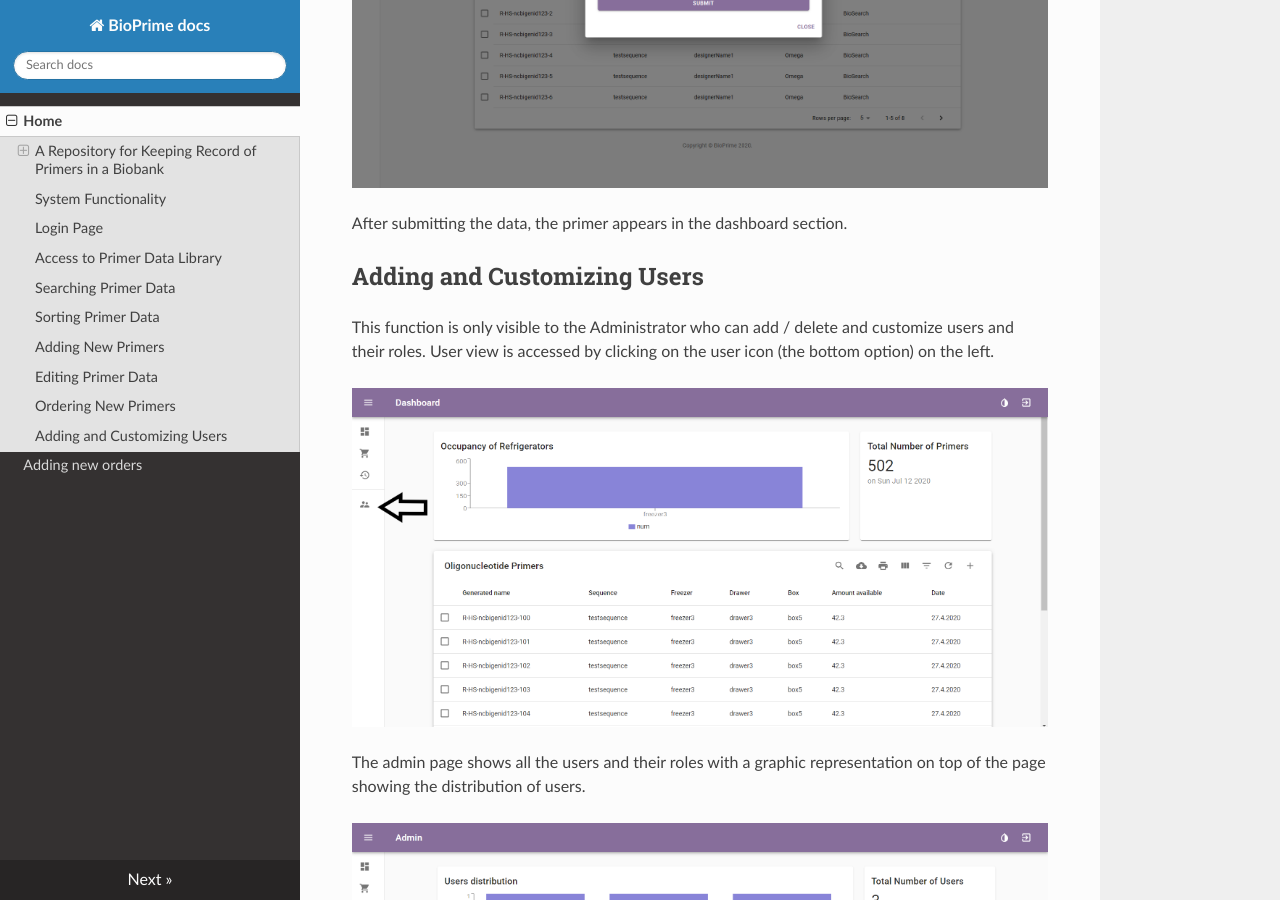
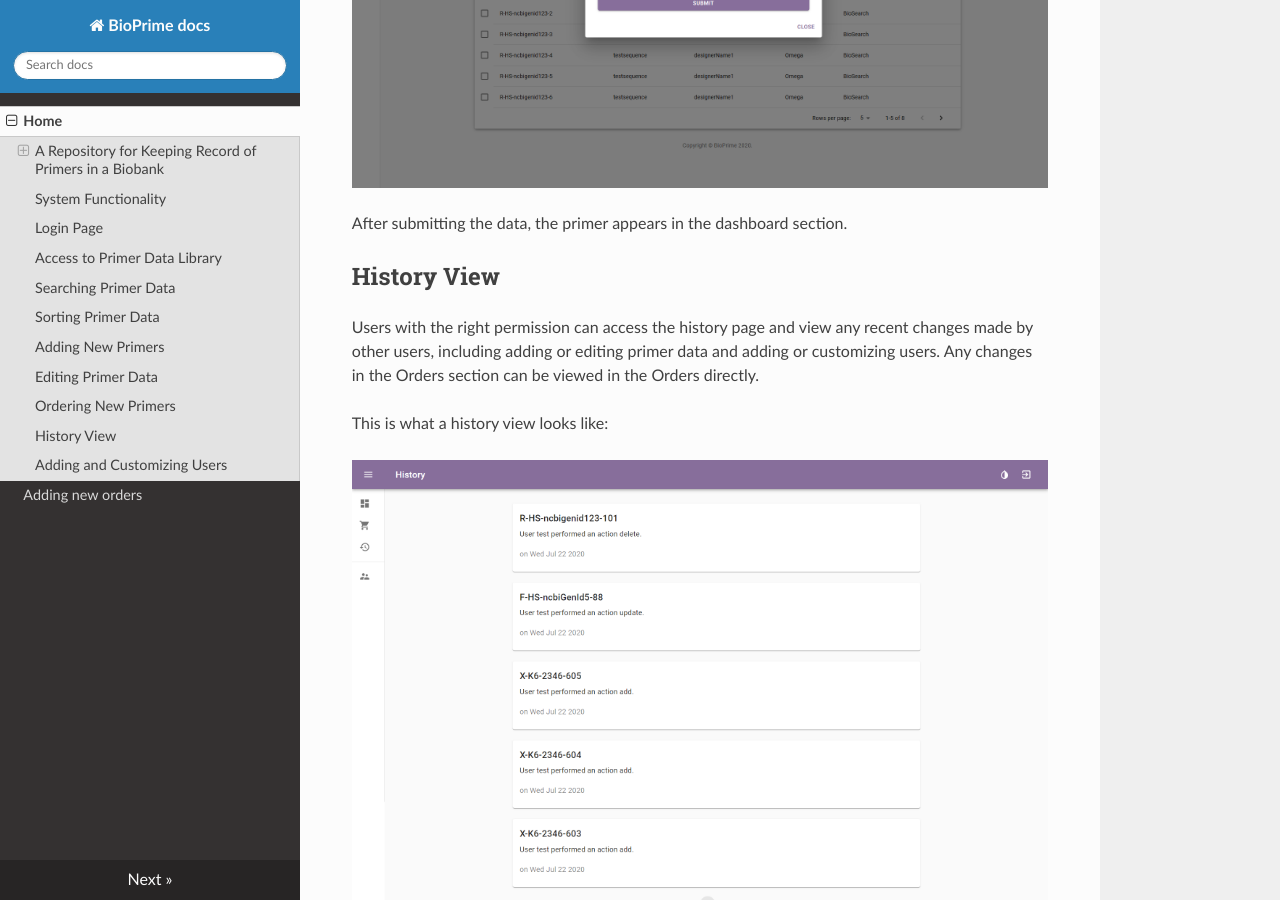
Before and after one commit to Bio-Prime/documentation, an MkDocs documentation site: the page built from docs/index.md, in a window 1280 px wide and 900 px high, scrolled down 22281 px. Built offline with MkDocs 1.6.1, drawn with Linux system fonts in a browser that asks for light colours; nearby versions of some CDN libraries.

Commit message:
dodala zgodovino

```diff
--- a/docs/index.md
+++ b/docs/index.md
@@ -247,6 +247,14 @@ When an order has arrived, the primer can be moved to the primers repository by
 
 After submitting the data, the primer appears in the dashboard section.
 
+## History View
+
+Users with the right permission can access the history page and view any recent changes made by other users, including adding or editing primer data and adding or customizing users. Any changes in the Orders section can be viewed in the Orders directly.
+
+This is what a history view looks like:
+
+![history1](./history1.png)
+
 ## Adding and Customizing Users
 
 This function is only visible to the Administrator who can add / delete and customize users and their roles. User view is accessed by clicking on the user icon (the bottom option) on the left.
```
Also changed, not shown: docs/history1.png (added).
